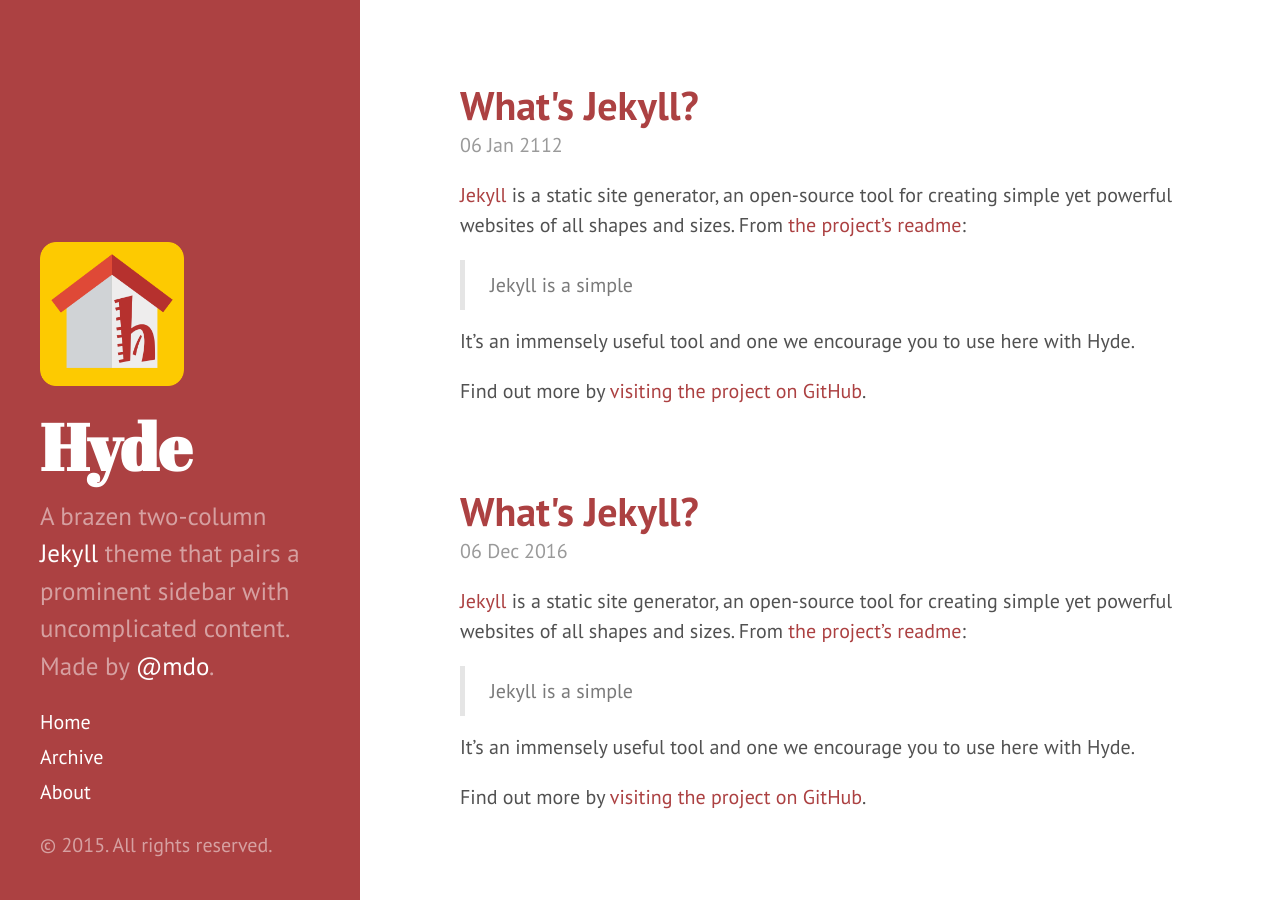
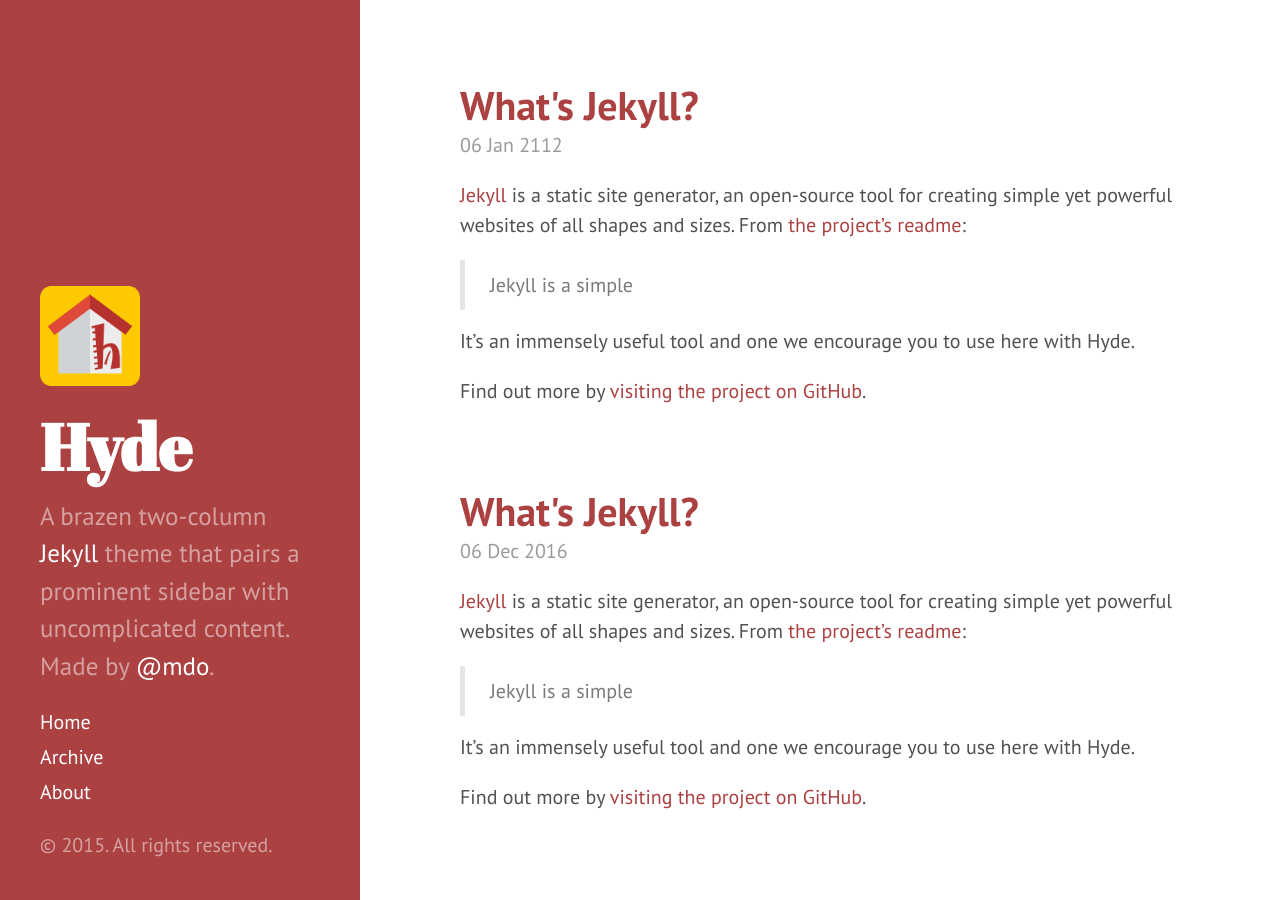
Before and after one commit to gonzovilla/blog, a Jekyll site: the page built from index.html, in a window 1280 px wide and 900 px high. Built offline with Jekyll 4.4.1, drawn with Linux system fonts in a browser that asks for light colours; Markdown is read by kramdown in place of the engine named in the settings; the list of posts is cut into pages by our own code.

Commit message:
Added 404 page

```diff
--- a/_includes/head.html
+++ b/_includes/head.html
@@ -2,6 +2,9 @@
   <link href="http://gmpg.org/xfn/11" rel="profile">
   <meta http-equiv="X-UA-Compatible" content="IE=edge">
   <meta http-equiv="content-type" content="text/html; charset=utf-8">
+  {% if page.url == "/404.html" %}
+    <meta http-equiv="refresh" content="5; url=/">
+  {% endif %}
 
   <!-- Enable responsiveness on mobile devices-->
   <meta name="viewport" content="width=device-width, initial-scale=1.0, maximum-scale=1">
--- a/_includes/sidebar.html
+++ b/_includes/sidebar.html
@@ -3,10 +3,7 @@
 
     <div class="sidebar-about">
 
-      <div class="block center">
-        <img src="{{ site.baseurl }}/public/homr.png" style="width:144px;height:144px" center="true">
-      </div>
-
+      <img src="{{ site.baseurl }}/public/homr.png" style="width:100px;height:100px" center="true">
       <h1>
         <a href="{{ site.baseurl }}">
           {{ site.title }}
```
Also changed, not shown: _layouts/default.html (line endings or trailing spaces).
